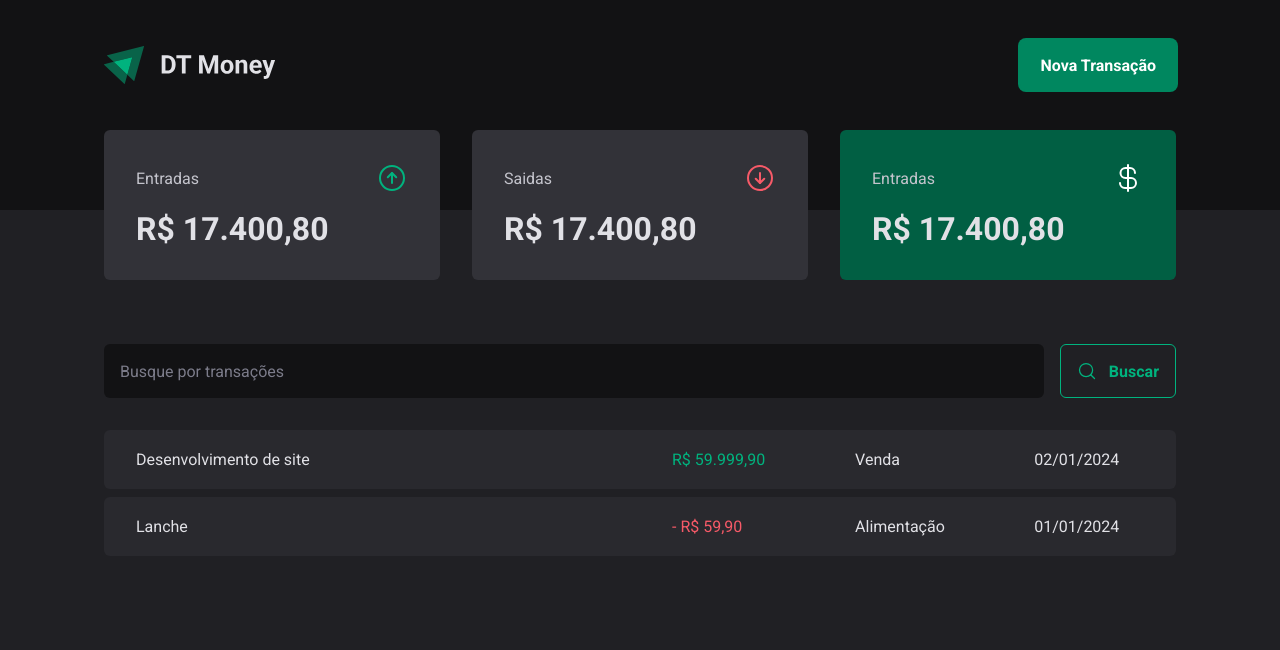
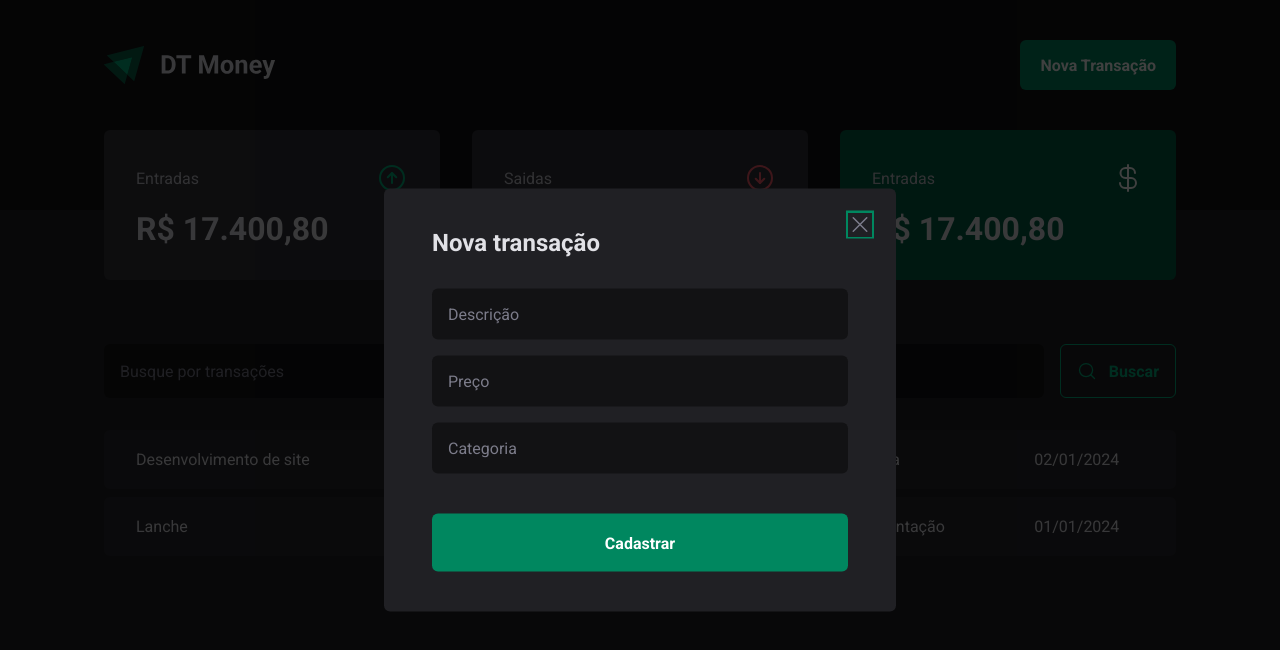
Before and after one commit to Vittor-Emanoel/Dt-Money, a React (Vite) app: page / in a window 1280 px wide. Both pictures are taken after a click on the button "Nova Transação". Shown: the top 650 px of the page. Built offline with nearby package versions, Linux system fonts and the light colour scheme.

Commit message:
feat: create NewTransactionModal Component

```diff
--- a/package.json
+++ b/package.json
@@ -10,6 +10,7 @@
     "preview": "vite preview"
   },
   "dependencies": {
+    "@radix-ui/react-dialog": "^1.0.5",
     "phosphor-react": "^1.4.1",
     "react": "^18.2.0",
     "react-dom": "^18.2.0",
--- a/src/components/Header/index.tsx
+++ b/src/components/Header/index.tsx
@@ -4,14 +4,24 @@
   NewTransactionsButton,
 } from "./styles";
 
+import * as Dialog from "@radix-ui/react-dialog";
+
 import logoImg from "../../assets/logo.svg";
+import { NewTransactionsModal } from "../NewTransactionsModal";
 
 export function Header() {
   return (
     <HeaderContainer>
       <HeaderContent>
         <img src={logoImg} alt="Logo Dt Money" />
-        <NewTransactionsButton>Nova Transação</NewTransactionsButton>
+
+        <Dialog.Root>
+          <Dialog.DialogTrigger asChild>
+            <NewTransactionsButton>Nova Transação</NewTransactionsButton>
+          </Dialog.DialogTrigger>
+
+          <NewTransactionsModal />
+        </Dialog.Root>
       </HeaderContent>
     </HeaderContainer>
   );
--- /dev/null
+++ b/src/components/NewTransactionsModal/index.tsx
@@ -0,0 +1,27 @@
+import * as Dialog from "@radix-ui/react-dialog";
+import { X } from "phosphor-react";
+import { CloseButton, Content, Overlay } from "./styles";
+
+export function NewTransactionsModal() {
+  return (
+    <Dialog.Portal>
+      <Overlay />
+
+      <Content>
+        <Dialog.DialogTitle>Nova transação</Dialog.DialogTitle>
+
+        <CloseButton>
+          <X size={24} />
+        </CloseButton>
+
+        <form action="">
+          <input type="text" placeholder="Descrição" required />
+          <input type="number" placeholder="Preço" required />
+          <input type="text" placeholder="Categoria" required />
+
+          <button type="submit">Cadastrar</button>
+        </form>
+      </Content>
+    </Dialog.Portal>
+  );
+}
--- /dev/null
+++ b/src/components/NewTransactionsModal/styles.ts
@@ -0,0 +1,72 @@
+import * as Dialog from "@radix-ui/react-dialog";
+import styled from "styled-components";
+
+export const Overlay = styled(Dialog.Overlay)`
+  position: fixed;
+  width: 100vw;
+  height: 100vh;
+  inset: 0;
+  background: rgba(0, 0, 0, 0.75);
+`;
+
+export const Content = styled(Dialog.Content)`
+  min-width: 32rem;
+
+  border-radius: 6px;
+  padding: 2.5rem 3rem;
+  background: ${(props) => props.theme["gray-800"]};
+
+  position: fixed;
+  top: 50%;
+  left: 50%;
+
+  transform: translate(-50%, -50%);
+
+  form {
+    margin-top: 2rem;
+
+    display: flex;
+    flex-direction: column;
+    gap: 1rem;
+
+    input {
+      border-radius: 6px;
+      border: 0;
+      background: ${(props) => props.theme["gray-900"]};
+      color: ${(props) => props.theme["gray-300"]};
+      padding: 1rem;
+
+      &::placeholder {
+        color: ${(props) => props.theme["gray-500"]};
+      }
+    }
+
+    button[type="submit"] {
+      height: 58px;
+      border: 0;
+      background: ${(props) => props.theme["green-500"]};
+      color: ${(props) => props.theme["white"]};
+      font-weight: bold;
+      padding: 0 1.25rem;
+      border-radius: 6px;
+      margin-top: 1.5rem;
+      cursor: pointer;
+
+      &:hover {
+        background: ${(props) => props.theme["green-700"]};
+        transition: background-color 0.2s;
+      }
+    }
+  }
+`;
+
+export const CloseButton = styled(Dialog.Close)`
+  position: absolute;
+  background: transparent;
+  border: 0;
+  top: 1.5rem;
+  right: 1.5rem;
+  line-height: 0;
+  cursor: pointer;
+  color: ${(props) => props.theme["gray-500"]};
+`;
```
Also changed, not shown: 1 other file (tests, documents, lock files or other folders).
